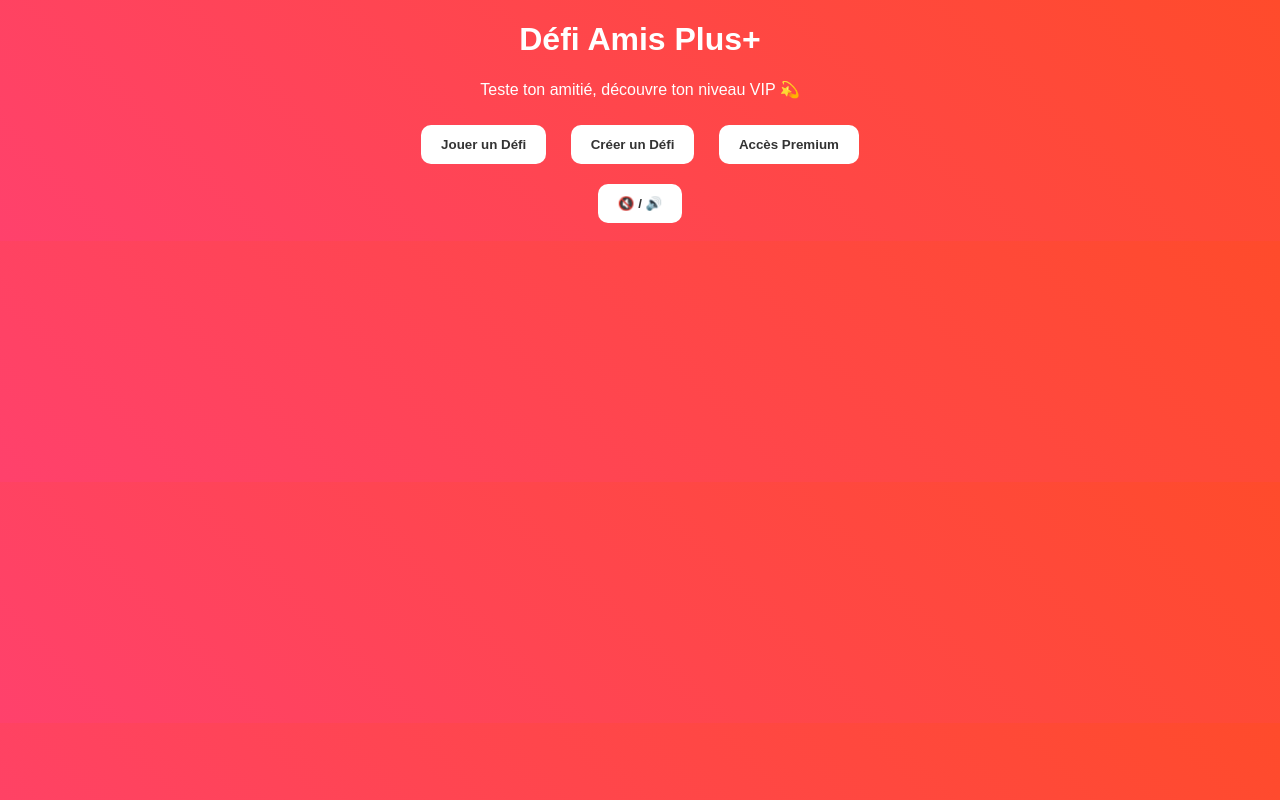
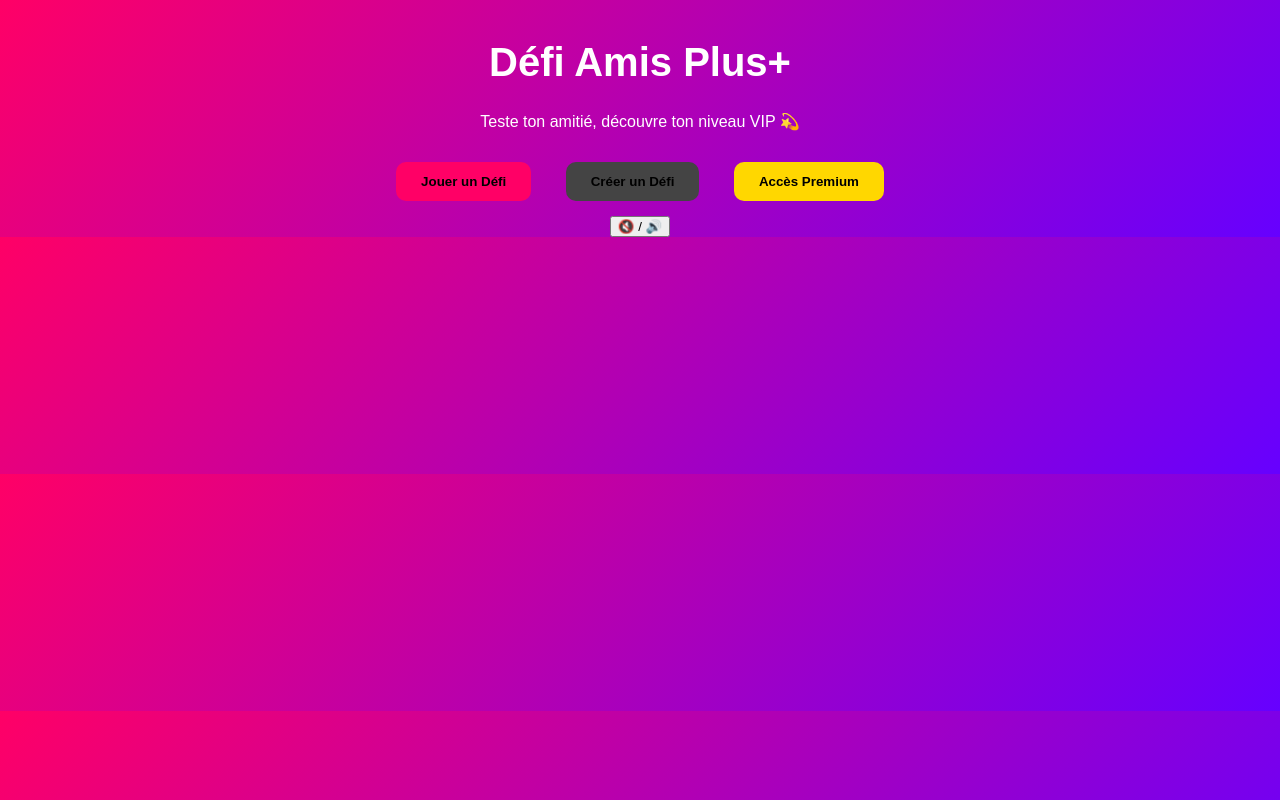
Before and after one commit to saintphardwolson6-debug/Defi-Amis-plus, a plain HTML site: page index.html in a window 1280 px wide. Drawn offline with Linux system fonts and the light colour scheme.

Commit message:
Update style.css

```diff
--- a/style.css
+++ b/style.css
@@ -1,27 +1,40 @@
 body {
+  background: linear-gradient(135deg, #ff0066, #6600ff);
+  color: #fff;
   font-family: 'Poppins', sans-serif;
-  background: linear-gradient(45deg, #ff416c, #ff4b2b);
-  color: white;
   text-align: center;
-  overflow-x: hidden;
+  margin: 0;
+  padding: 0;
 }
 
-.container, .game {
-  margin-top: 50px;
-  animation: fadeIn 1s ease;
+header h1 {
+  font-size: 2.5em;
+  margin-top: 40px;
 }
 
-button {
-  background: #fff;
-  color: #333;
+.btn-main, .btn-secondary, .btn-premium {
+  margin: 15px;
+  padding: 12px 25px;
+  font-weight: bold;
   border: none;
-  padding: 12px 20px;
-  margin: 10px;
   border-radius: 10px;
-  font-weight: bold;
   cursor: pointer;
-  transition: transform 0.3s;
+  transition: 0.3s;
 }
 
-button:hover {
-  transform
+.btn-main {
+  background-color: #ff0066;
+}
+
+.btn-secondary {
+  background-color: #444;
+}
+
+.btn-premium {
+  background-color: gold;
+  color: #000;
+}
+
+.btn-main:hover, .btn-premium:hover {
+  transform: scale(1.05);
+}
```
